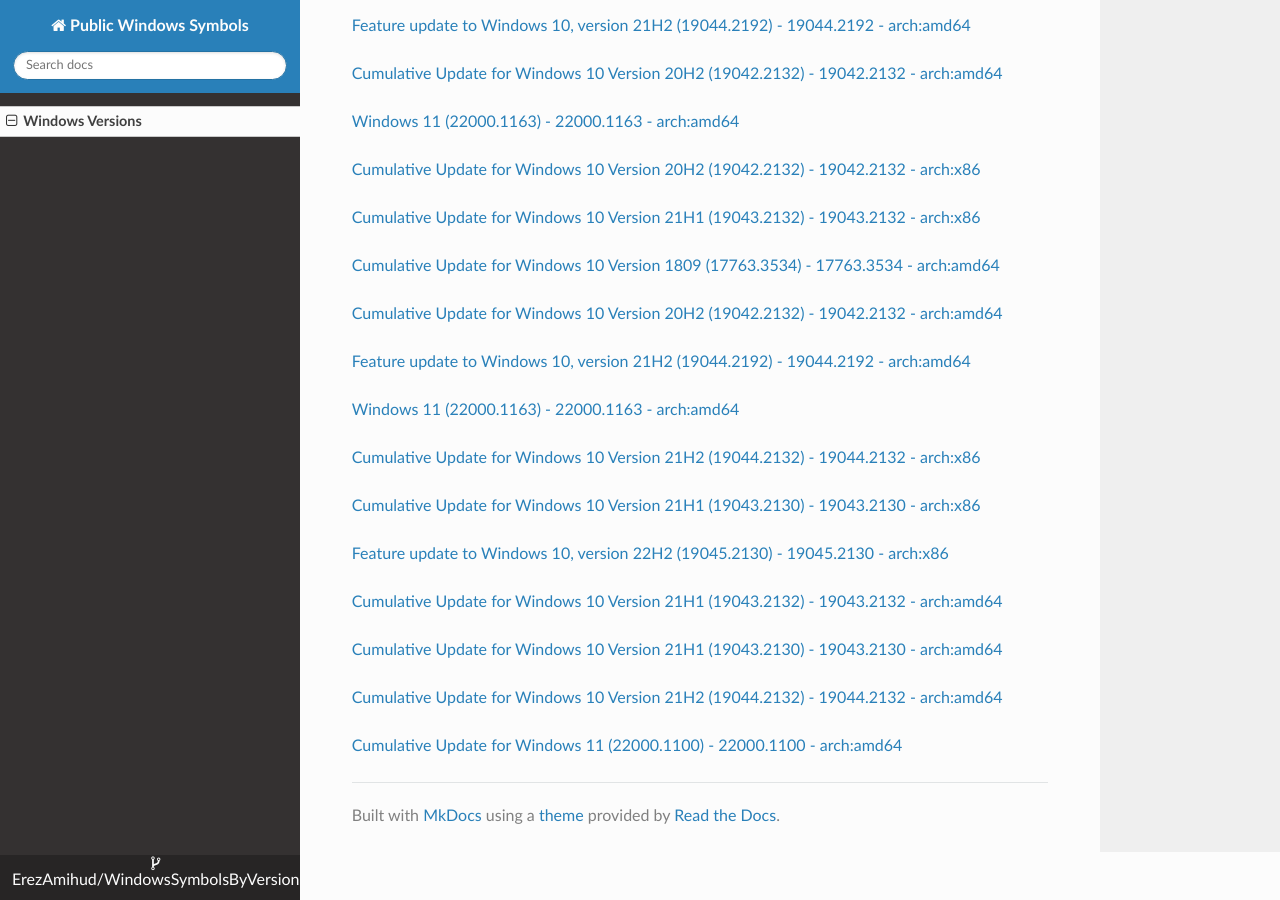
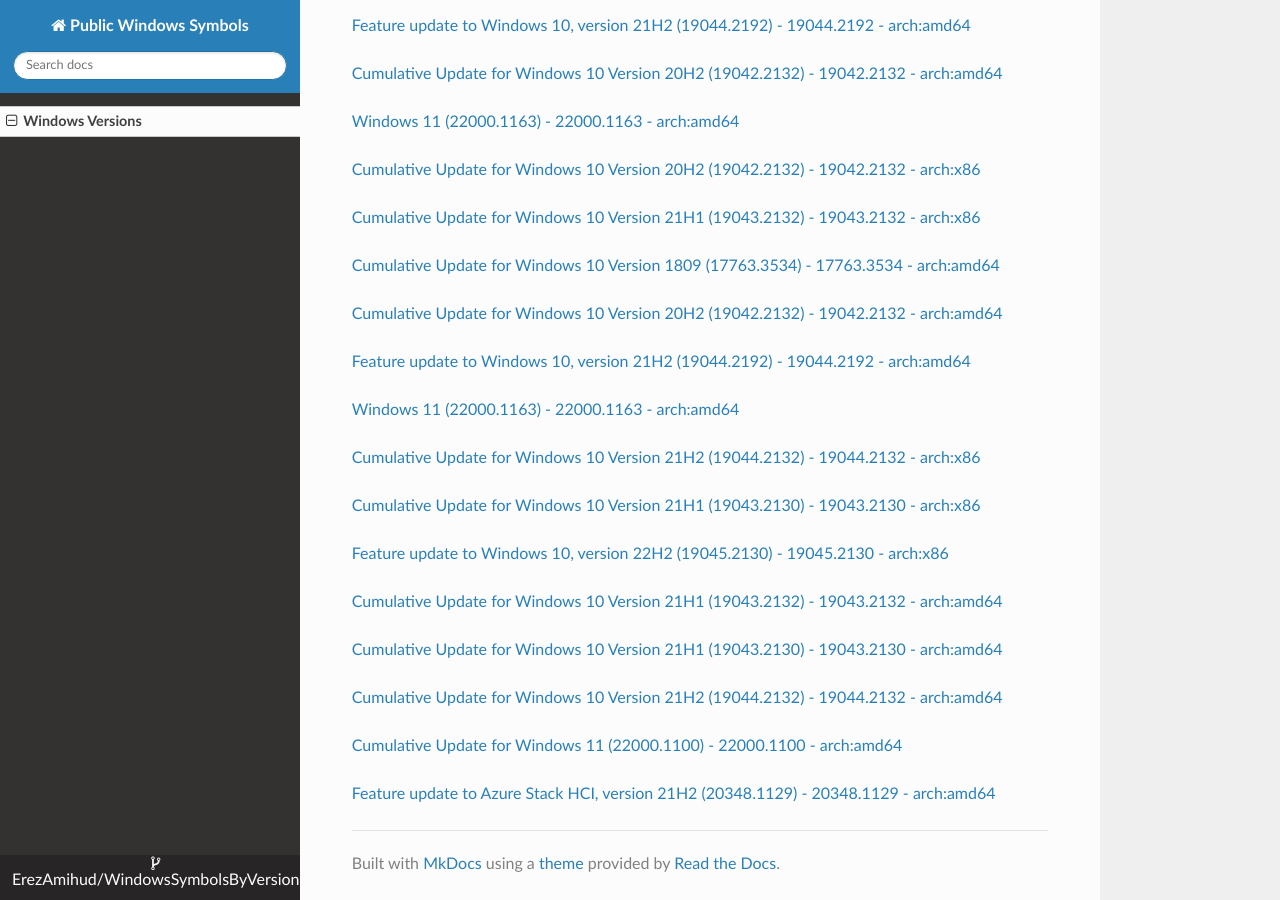
Before and after one commit to ErezAmihud/WindowsSymbolsByVersion, an MkDocs documentation site: the page built from docs/index.md, in a window 1280 px wide and 900 px high, scrolled down 49061 px. Built offline with MkDocs 1.6.1, drawn with Linux system fonts in a browser that asks for light colours; nearby versions of some CDN libraries.

Commit message:
Automated commit, add manifest for 7b7d02e2-6cef-4649-a24c-3f176d3a5cde

```diff
--- a/docs/index.md
+++ b/docs/index.md
@@ -2893,3 +2893,6 @@
 
 
 [Cumulative Update for Windows 11 (22000.1100) - 22000.1100 - arch:amd64](https://github.com/ErezAmihud/WindowsSymbolsByVersion/blob/main/manifests/348cc840-2674-4338-96eb-39824bfa447b.manifest)
+
+
+[Feature update to Azure Stack HCI, version 21H2 (20348.1129) - 20348.1129 - arch:amd64](https://github.com/ErezAmihud/WindowsSymbolsByVersion/blob/main/manifests/7b7d02e2-6cef-4649-a24c-3f176d3a5cde.manifest)
```
Also changed, not shown: process_builds.json (+1 -1 lines), 1 other file.
